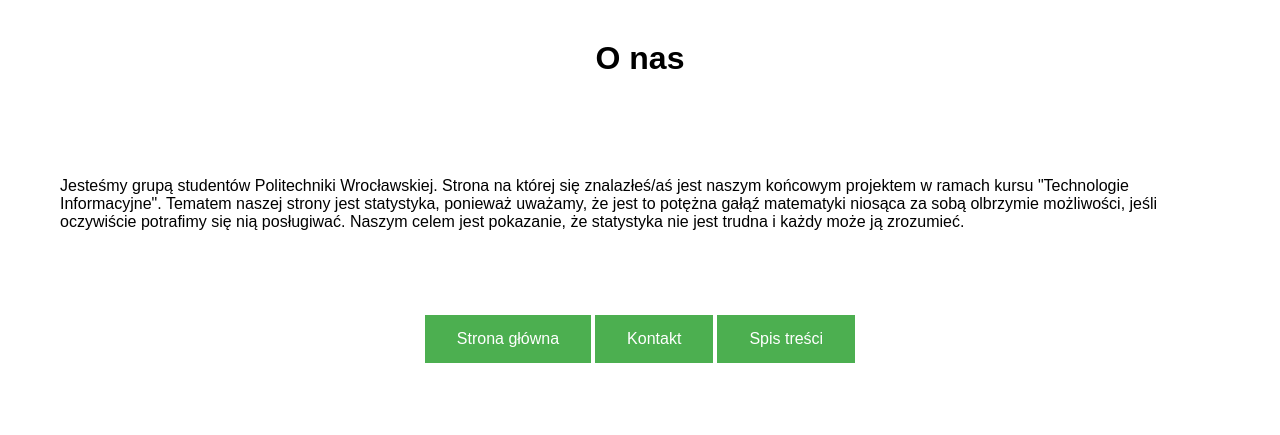
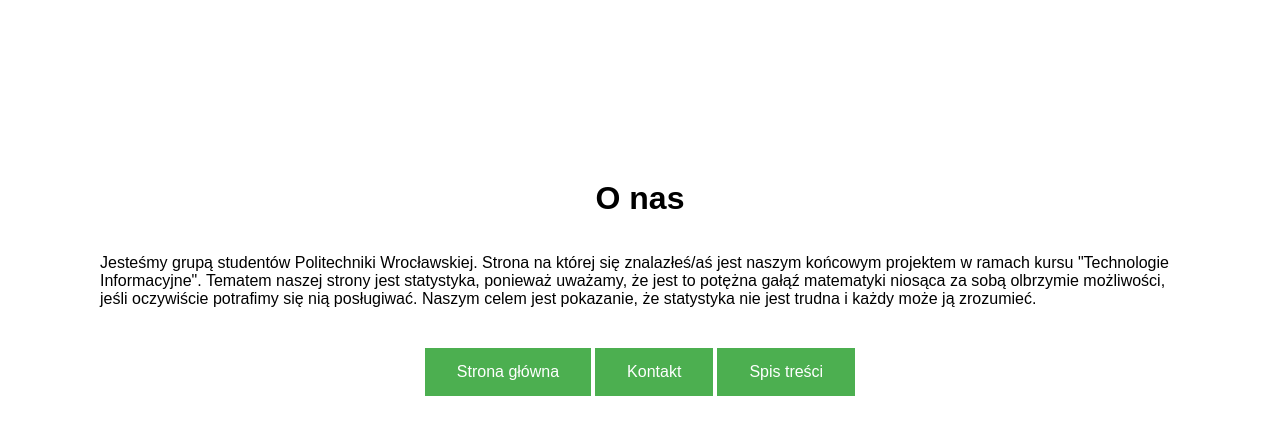
Before and after one commit to SzyKl24/Stat_site, a Flask app: page /about in a window 1280 px wide. Shown: the top 435 px of the page. Run offline with Flask 3, Linux system fonts and the light colour scheme.

Commit message:
Drobne szlify

```diff
--- a/templates/about.html
+++ b/templates/about.html
@@ -15,13 +15,14 @@
         font-family: Arial, sans-serif;
       }
       h1 {
-        margin: 0;
-        padding: 40px;
+        margin-top: 180px;
       }
       p {
-        margin: 20px ;
-        padding: 40px;
-        text-align: left;
+        margin-right: 100px;
+        margin-left: 100px;
+      }
+      h2 {
+        margin: 30px;
       }
       .buttoncontainer {
         display: flex;
@@ -42,7 +43,7 @@
         cursor: pointer;
       }
       button:hover {
-        background-color: #45a049;
+        background-color: #45a049; /* Ciemniejszy zielony po najechaniu */
       }
     </style>
     </head>
--- a/templates/spis.html
+++ b/templates/spis.html
@@ -10,12 +10,12 @@
         flex-direction: column;
         justify-content: center;
         align-items: center;
-        height: 40vh;
-        margin: 0;
+        height: auto;
+        margin: 30px;
         font-family: Arial, sans-serif;
       }
       h1 {
-        margin: 0;
+        margin: 30px;
       }
       button:hover {
         background-color: #238819; /* Ciemniejszy zielony po najechaniu */
```
Also changed, not shown: templates/contact.html (+16 -9 lines).
